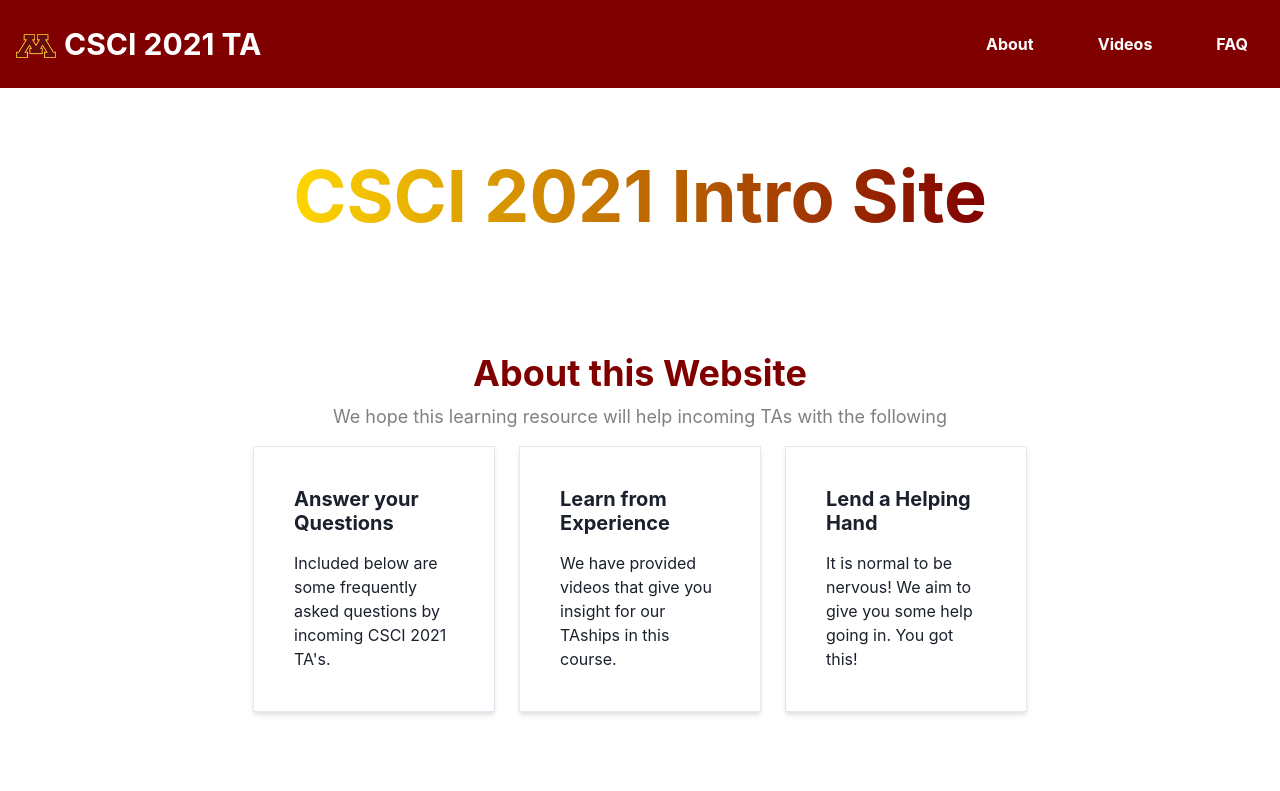
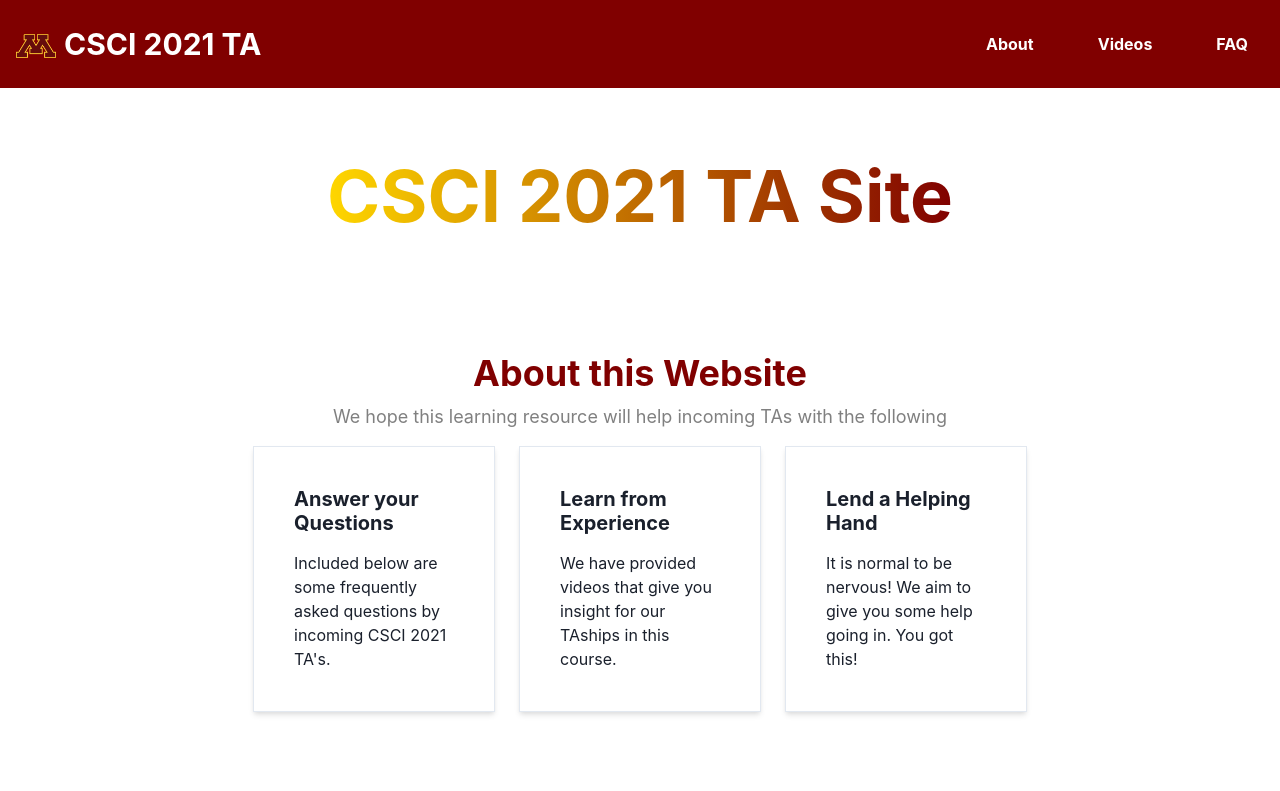
Before and after one commit to Gitphin/csci-2021-ta-site, a React (Vite) app: page / in a window 1280 px wide. Shown: the top 791 px of the page. Built offline with nearby package versions, Linux system fonts and the light colour scheme.

Commit message:
changed header

```diff
--- a/src/App.jsx
+++ b/src/App.jsx
@@ -81,7 +81,7 @@ function App() {
       <Box id="about" pt={160} textAlign="center">
         <Container maxW="container.md">
           <VStack spacing={4}>
-            <Heading size="4xl" bgGradient='linear(to-l, maroon, gold)' bgClip='text'>CSCI 2021 Intro Site</Heading>
+            <Heading size="4xl" bgGradient='linear(to-l, maroon, gold)' bgClip='text'>CSCI 2021 TA Site</Heading>
           </VStack>
         </Container>
       </Box>
```
